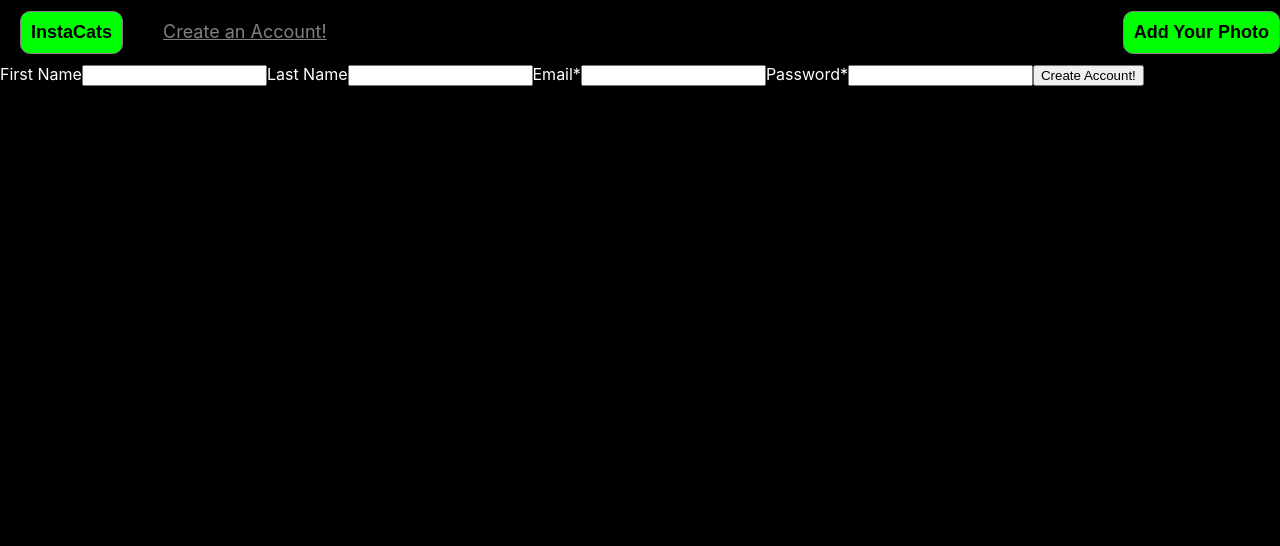
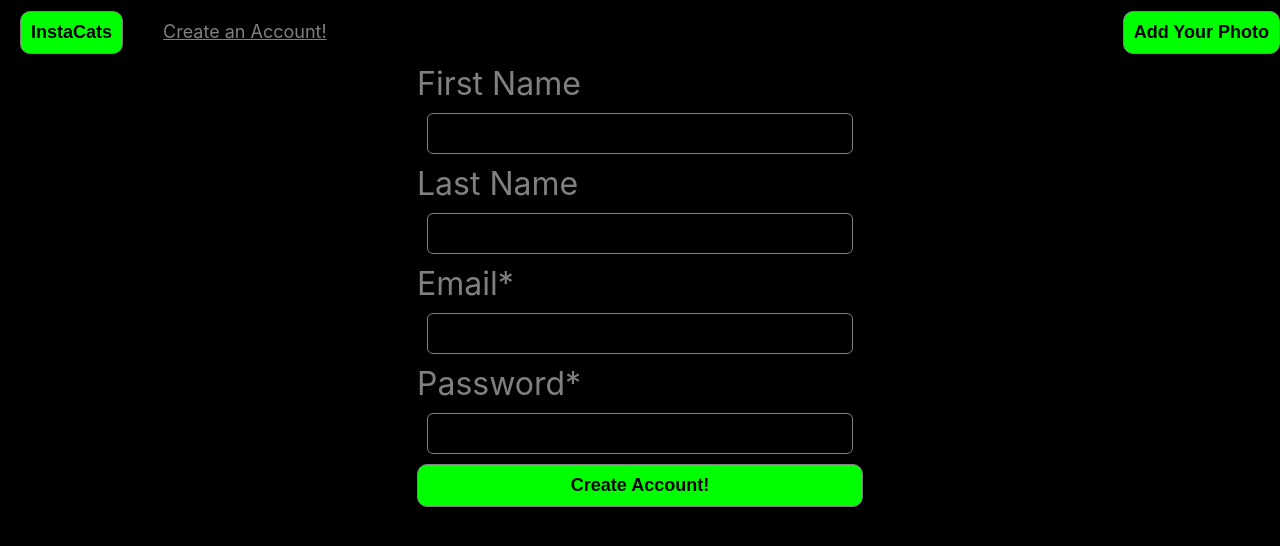
Before and after one commit to CharBar3/insta-cats, a React (Create React App) app: page /createAccount in a window 1280 px wide. Shown: the top 546 px of the page. Built offline with nearby package versions, Linux system fonts and the light colour scheme.

Commit message:
styling done for create account

```diff
--- a/src/Pages/CreateAccount/CreateAccount.css
+++ b/src/Pages/CreateAccount/CreateAccount.css
@@ -0,0 +1,38 @@
+.CreateAccount {
+  display: flex;
+  justify-content: center;
+  align-items: center;
+}
+
+.CreateAccount form {
+  display: flex;
+  flex-direction: column;
+}
+
+.CreateAccount form label {
+  font-size: xx-large;
+  color: gray;
+}
+
+.CreateAccount form input {
+  font-size: xx-large;
+  background: none;
+  border: 1px solid grey;
+  border-radius: 6px;
+  margin: 10px;
+  color: lime;
+}
+
+.CreateAccount button {
+  background: lime;
+  border: 1px solid gray;
+  border-radius: 10px;
+  color: black;
+  padding: 10px;
+  font-size: large;
+  font-weight: bold;
+}
+
+.CreateAccount button:hover {
+  cursor: pointer;
+}
--- a/src/Pages/CreateAccount/CreateAccount.js
+++ b/src/Pages/CreateAccount/CreateAccount.js
@@ -2,6 +2,7 @@ import React from "react";
 import { useState } from "react";
 import { useNavigate } from "react-router-dom";
 import { createUser } from "../../API/api";
+import "./CreateAccount.css";
 
 const CreateAccount = () => {
   const navigate = useNavigate();
@@ -42,7 +43,7 @@ const CreateAccount = () => {
   };
 
   return (
-    <div>
+    <div className="CreateAccount">
       <form onSubmit={(e) => handleSubmit(e)}>
         <label>First Name</label>
         <input
--- a/src/Pages/Post/ShowPost.css
+++ b/src/Pages/Post/ShowPost.css
@@ -1,6 +1,5 @@
 .Post {
   width: 100vw;
-
   display: flex;
   flex-direction: column;
   align-items: center;
@@ -47,7 +46,6 @@
   max-width: 600px;
   display: flex;
   flex-direction: column;
-  align-items: ;
   font-size: x-large;
   list-style-type: none;
 }
```
